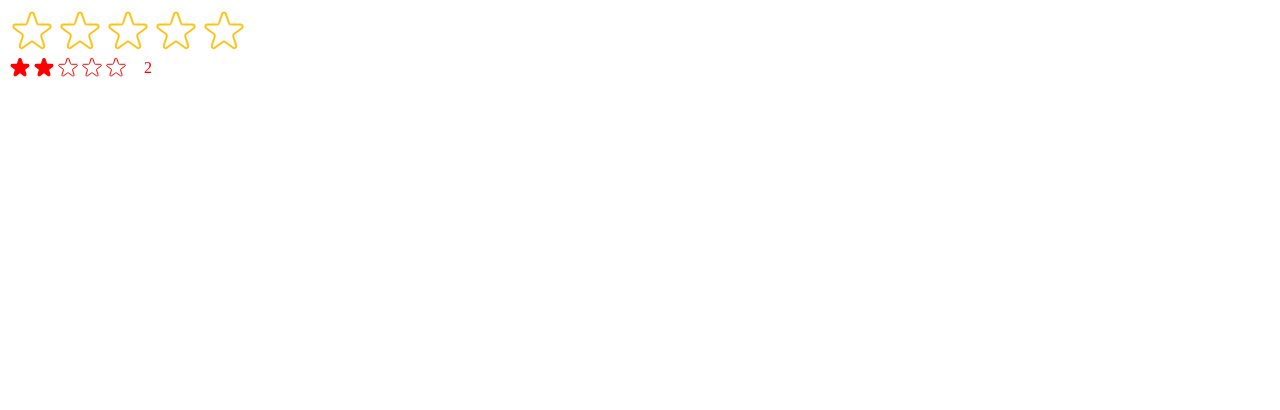
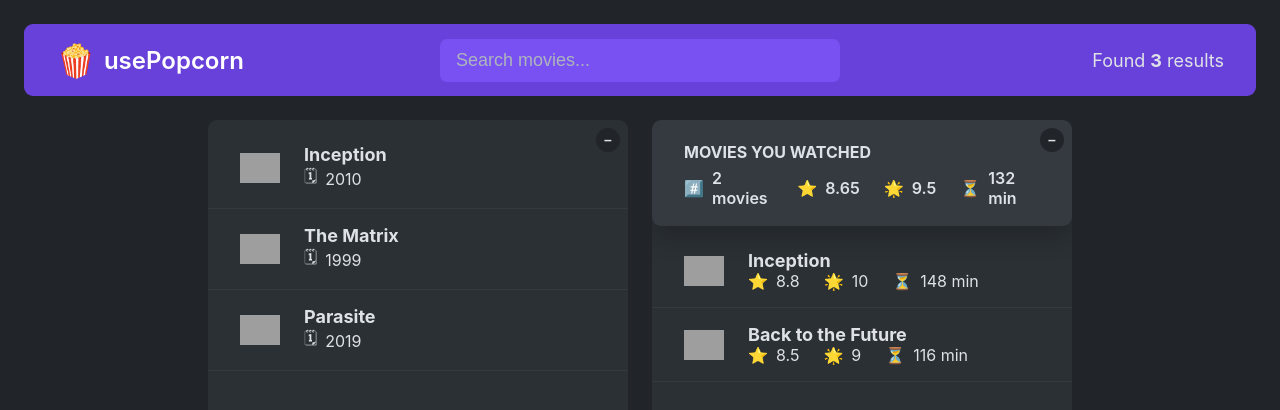
Before and after one commit to AndreyukRaman/use-popcorn, a React (Create React App) app: page / in a window 1280 px wide. Shown: the top 410 px of the page. Built offline with nearby package versions, Linux system fonts and the light colour scheme; grey boxes are pictures that could not be loaded.

Commit message:
popcorn app. comp composition.reusable component

```diff
--- a/src/App.js
+++ b/src/App.js
@@ -51,23 +51,52 @@ const average = (arr) =>
   arr.reduce((acc, cur, i, arr) => acc + cur / arr.length, 0);
 
 export default function App() {
-  const [query, setQuery] = useState("");
   const [movies, setMovies] = useState(tempMovieData);
   const [watched, setWatched] = useState(tempWatchedData);
-  const [isOpen1, setIsOpen1] = useState(true);
-  const [isOpen2, setIsOpen2] = useState(true);
-
-  const avgImdbRating = average(watched.map((movie) => movie.imdbRating));
-  const avgUserRating = average(watched.map((movie) => movie.userRating));
-  const avgRuntime = average(watched.map((movie) => movie.runtime));
 
   return (
     <>
+      <NavBar>
+        <Search />
+        <NumResults movies={movies} />
+      </NavBar>
+
+      <Main>
+        <Box>
+          <MovieList movies={movies} />
+        </Box>
+
+        <Box>
+          <WatchedSummary watched={watched} />
+          <WatchedMoviesList watched={watched} />
+        </Box>
+      </Main>
+    </>
+  );
+}
+
+function NavBar({ children }) {
+  return (
     <nav className="nav-bar">
+      <Logo />
+      {children}
+    </nav>
+  );
+}
+
+function Logo() {
+  return (
     <div className="logo">
       <span role="img">🍿</span>
       <h1>usePopcorn</h1>
     </div>
+  );
+}
+
+function Search() {
+  const [query, setQuery] = useState("");
+
+  return (
     <input
       className="search"
       type="text"
@@ -75,23 +104,73 @@ export default function App() {
       value={query}
       onChange={(e) => setQuery(e.target.value)}
     />
+  );
+}
+
+function NumResults({ movies }) {
+  return (
     <p className="num-results">
       Found <strong>{movies.length}</strong> results
     </p>
-      </nav>
+  );
+}
 
-      <main className="main">
+function Main({ children }) {
+  return <main className="main">{children}</main>;
+}
+
+function Box({ children }) {
+  const [isOpen, setIsOpen] = useState(true);
+
+  return (
+    <div className="box">
+      <button className="btn-toggle" onClick={() => setIsOpen((open) => !open)}>
+        {isOpen ? "–" : "+"}
+      </button>
+
+      {isOpen && children}
+    </div>
+  );
+}
+
+/*
+function WatchedBox() {
+  const [watched, setWatched] = useState(tempWatchedData);
+  const [isOpen2, setIsOpen2] = useState(true);
+
+  return (
     <div className="box">
       <button
         className="btn-toggle"
-            onClick={() => setIsOpen1((open) => !open)}
+        onClick={() => setIsOpen2((open) => !open)}
       >
-            {isOpen1 ? "–" : "+"}
+        {isOpen2 ? "–" : "+"}
       </button>
-          {isOpen1 && (
+
+      {isOpen2 && (
+        <>
+          <WatchedSummary watched={watched} />
+          <WatchedMoviesList watched={watched} />
+        </>
+      )}
+    </div>
+  );
+}
+*/
+
+function MovieList({ movies }) {
+  return (
     <ul className="list">
       {movies?.map((movie) => (
-                <li key={movie.imdbID}>
+        <Movie movie={movie} key={movie.imdbID} />
+      ))}
+    </ul>
+  );
+}
+
+function Movie({ movie }) {
+  return (
+    <li>
       <img src={movie.Poster} alt={`${movie.Title} poster`} />
       <h3>{movie.Title}</h3>
       <div>
@@ -101,20 +180,15 @@ export default function App() {
         </p>
       </div>
     </li>
-              ))}
-            </ul>
-          )}
-        </div>
+  );
+}
 
-        <div className="box">
-          <button
-            className="btn-toggle"
-            onClick={() => setIsOpen2((open) => !open)}
-          >
-            {isOpen2 ? "–" : "+"}
-          </button>
-          {isOpen2 && (
-            <>
+function WatchedSummary({ watched }) {
+  const avgImdbRating = average(watched.map((movie) => movie.imdbRating));
+  const avgUserRating = average(watched.map((movie) => movie.userRating));
+  const avgRuntime = average(watched.map((movie) => movie.runtime));
+
+  return (
     <div className="summary">
       <h2>Movies you watched</h2>
       <div>
@@ -136,10 +210,22 @@ export default function App() {
         </p>
       </div>
     </div>
+  );
+}
 
+function WatchedMoviesList({ watched }) {
+  return (
     <ul className="list">
       {watched.map((movie) => (
-                  <li key={movie.imdbID}>
+        <WatchedMovie movie={movie} key={movie.imdbID} />
+      ))}
+    </ul>
+  );
+}
+
+function WatchedMovie({ movie }) {
+  return (
+    <li>
       <img src={movie.Poster} alt={`${movie.Title} poster`} />
       <h3>{movie.Title}</h3>
       <div>
@@ -157,12 +243,5 @@ export default function App() {
         </p>
       </div>
     </li>
-                ))}
-              </ul>
-            </>
-          )}
-        </div>
-      </main>
-    </>
   );
 }
--- a/src/index.js
+++ b/src/index.js
@@ -1,17 +1,17 @@
 import React from "react";
 import ReactDOM from "react-dom/client";
-// import "./index.css";
-// import App from "./App";
-import StarRating from "./StarRating";
+import "./index.css";
+import App from "./App";
+// import StarRating from "./StarRating";
 
 const root = ReactDOM.createRoot(document.getElementById("root"));
 root.render(
   <React.StrictMode>
-    {/* <App /> */}
-    <StarRating
+    <App />
+    {/* <StarRating
       maxRating={5}
       messages={["Terrible", "Bad", "Okay", "Good", "Amazing"]}
     />
-    <StarRating size={24} color="red" className="test" defaultRating={2} />
+    <StarRating size={24} color="red" className="test" defaultRating={2} /> */}
   </React.StrictMode>
 );
```
Lines whose indentation alone changed are shown as unchanged.
